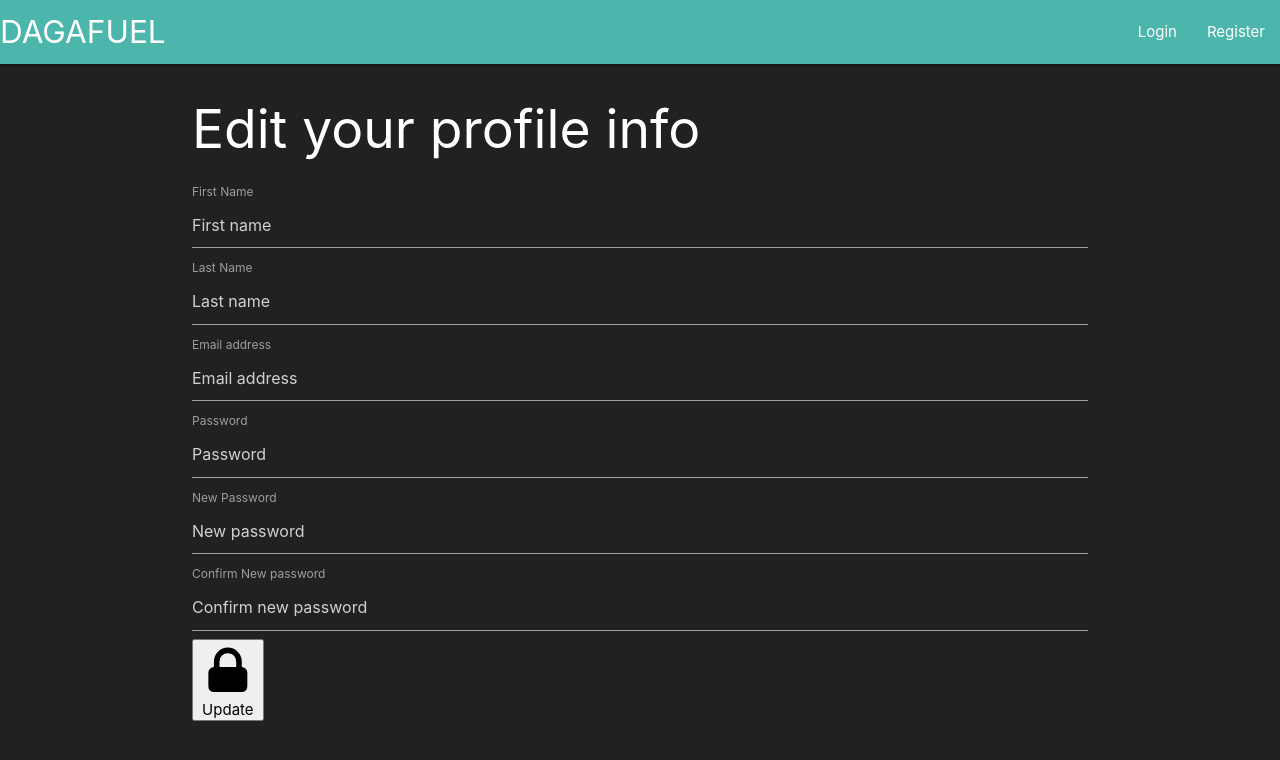
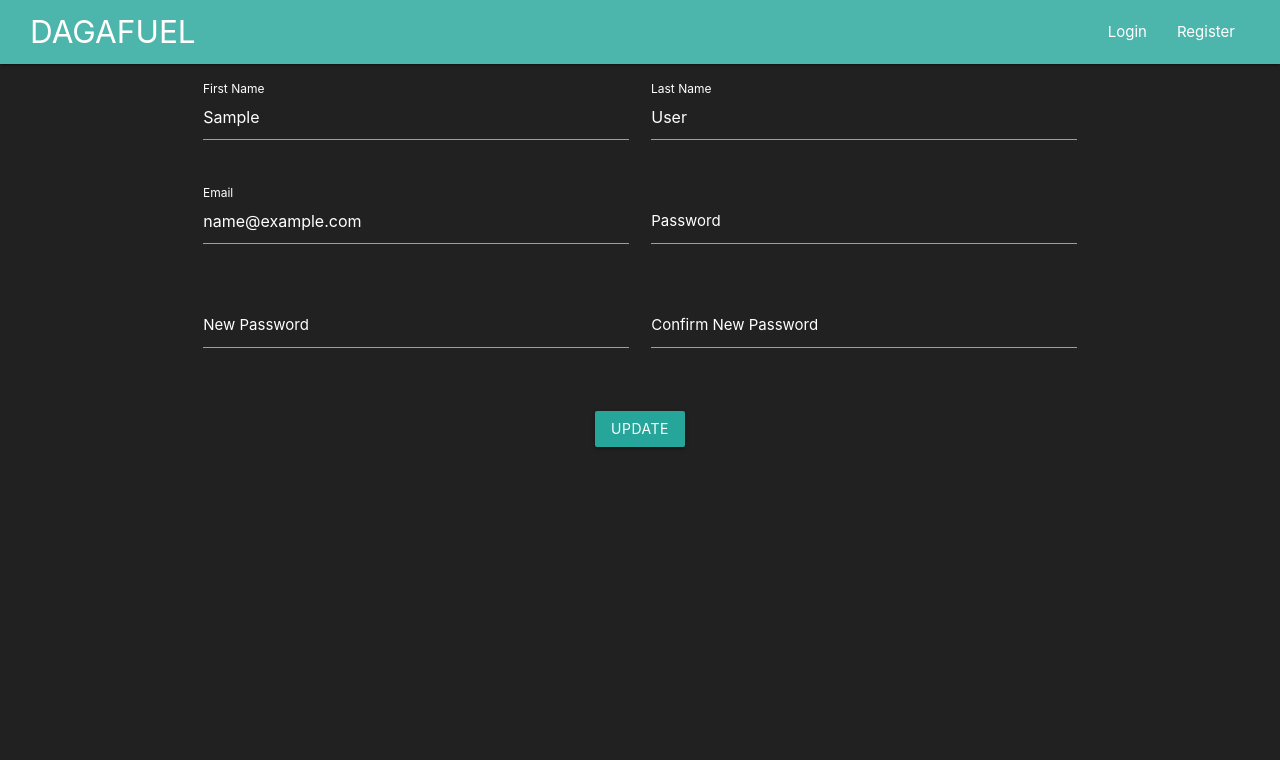
Before and after one commit to dairsposito/daga-fuel, a PHP site: template app/views/users/index.view.php in a window 1280 px wide. Shown: the top 760 px of the page. Run offline with PHP 8.4, Linux system fonts and the light colour scheme; the template is opened without the code that fills it: most values are stand-ins (such as "Sample title", 1, 10 or a date in 2020); data that the repository does not hold is empty.

Commit message:
feat: to add profile page

```diff
--- a/app/routes.php
+++ b/app/routes.php
@@ -5,7 +5,7 @@ $router->get('', 'PagesController@home', [App\Middleware\Auth::class]);
 $router->get('user', 'UsersController@index', [App\Middleware\Auth::class]);
 $router->get('user/create', 'UsersController@create', [App\Middleware\Guest::class]);
 $router->post('user/create', 'UsersController@store', [App\Middleware\Guest::class]);
-$router->get('user/update', 'UsersController@edit', [App\Middleware\Auth::class]);
+// $router->get('user/update', 'UsersController@edit', [App\Middleware\Auth::class]);
 $router->post('user/update', 'UsersController@update', [App\Middleware\Auth::class]);
 $router->get('user/delete', 'UsersController@delete', [App\Middleware\Auth::class]);
 $router->post('user/delete', 'UsersController@destroy', [App\Middleware\Auth::class]);
--- a/app/views/partials/header.php
+++ b/app/views/partials/header.php
@@ -16,7 +16,7 @@ use App\Core\Auth; ?>
     });
 </script>
 
-<nav class="teal lighten-2">
+<nav class="teal lighten-2" style="padding: 0 2rem 0 2rem;">
     <div class="nav-wrapper">
         <a href="/" class="brand-logo">DAGAFUEL</a>
         <a href="#" data-target="mobile-demo" class="sidenav-trigger"><i class="material-icons">menu</i></a>
--- a/app/views/users/index.view.php
+++ b/app/views/users/index.view.php
@@ -2,54 +2,45 @@
 
 <?php require __DIR__ . '/../partials/header.php'; ?>
 
-<?php use App\Core\Session; ?>
-
-<div class="min-h-full flex items-center justify-center py-12 px-4 sm:px-6 lg:px-8">
-    <div class="max-w-md w-full space-y-8">
-        <div>
-            <h2 class="mt-6 text-center text-3xl font-extrabold text-gray-900">Edit your profile info</h2>
+<div class="row" style="margin-top: 1rem;">
+    <form class="col s12" action="/user/update" method="POST">
+        <div class="row">
+            <div class="input-field col s12 m6">
+                <input id="name" type="text" class="validate" name="first-name" value="<?= $firstName ?>">
+                <label for="name">First Name</label>
+            </div>
+            <div class="input-field col s12 m6">
+                <input id="name" type="text" class="validate" name="last-name" value="<?= $lastName ?>">
+                <label for="name">Last Name</label>
+            </div>
         </div>
-        <form class="mt-8 space-y-6" action="/user" method="POST">
-            <div class="rounded-md shadow-sm -space-y-px">
-                <div>
-                    <label for="firstName" class="sr-only">First Name</label>
-                    <input id="firstName" name="firstName" type="text" autocomplete="firstName" required class="appearance-none rounded-none relative block w-full px-3 py-2 border border-gray-300 placeholder-gray-500 text-gray-900 rounded-t-md focus:outline-none focus:ring-indigo-500 focus:border-indigo-500 focus:z-10 sm:text-sm" placeholder="First name">
-                </div>
-                <div>
-                    <label for="lastName" class="sr-only">Last Name</label>
-                    <input id="lastName" name="lastName" type="text" autocomplete="lastName" required class="appearance-none rounded-none relative block w-full px-3 py-2 border border-gray-300 placeholder-gray-500 text-gray-900 focus:outline-none focus:ring-indigo-500 focus:border-indigo-500 focus:z-10 sm:text-sm" placeholder="Last name">
-                </div>
-                <div>
-                    <label for="emailAddress" class="sr-only">Email address</label>
-                    <input id="emailAddress" name="email" type="email" autocomplete="email" required class="appearance-none rounded-none relative block w-full px-3 py-2 border border-gray-300 placeholder-gray-500 text-gray-900 focus:outline-none focus:ring-indigo-500 focus:border-indigo-500 focus:z-10 sm:text-sm" placeholder="Email address">
-                </div>
-                <div>
-                    <label for="password" class="sr-only">Password</label>
-                    <input id="password" name="password" type="password" autocomplete="currentPassword" required class="appearance-none rounded-none relative block w-full px-3 py-2 border border-gray-300 placeholder-gray-500 text-gray-900 focus:outline-none focus:ring-indigo-500 focus:border-indigo-500 focus:z-10 sm:text-sm" placeholder="Password">
-                </div>
-                <div>
-                    <label for="newPassword" class="sr-only">New Password</label>
-                    <input id="newPassword" name="newPassword" type="password" autocomplete="newPassword" required class="appearance-none rounded-none relative block w-full px-3 py-2 border border-gray-300 placeholder-gray-500 text-gray-900 focus:outline-none focus:ring-indigo-500 focus:border-indigo-500 focus:z-10 sm:text-sm" placeholder="New password">
-                </div>
-                <div>
-                    <label for="confirmPassword" class="sr-only">Confirm New password</label>
-                    <input id="confirmPassword" name="confirmPassword" type="password" autocomplete="newPassword" required class="appearance-none rounded-none relative block w-full px-3 py-2 border border-gray-300 placeholder-gray-500 text-gray-900 rounded-b-md focus:outline-none focus:ring-indigo-500 focus:border-indigo-500 focus:z-10 sm:text-sm" placeholder="Confirm new password">
-                </div>
+        <div class="row">
+            <div class="input-field col s12 m6">
+                <input id="email" type="email" class="validate" name="email" value="<?= $email ?>">
+                <label for="email">Email</label>
             </div>
-
-            <div>
-                <button type="submit" class="group relative w-full flex justify-center py-2 px-4 border border-transparent text-sm font-medium rounded-md text-white bg-indigo-600 hover:bg-indigo-700 focus:outline-none focus:ring-2 focus:ring-offset-2 focus:ring-indigo-500">
-                    <span class="absolute left-0 inset-y-0 flex items-center pl-3">
-                        <!-- Heroicon name: solid/lock-closed -->
-                        <svg class="h-5 w-5 text-indigo-500 group-hover:text-indigo-400" xmlns="http://www.w3.org/2000/svg" viewBox="0 0 20 20" fill="currentColor" aria-hidden="true">
-                            <path fill-rule="evenodd" d="M5 9V7a5 5 0 0110 0v2a2 2 0 012 2v5a2 2 0 01-2 2H5a2 2 0 01-2-2v-5a2 2 0 012-2zm8-2v2H7V7a3 3 0 016 0z" clip-rule="evenodd" />
-                        </svg>
-                    </span>
-                    Update
-                </button>
+            <div class="input-field col s12 m6">
+                <input id="password" type="password" class="validate" name="password">
+                <label for="password">Password</label>
             </div>
-        </form>
-    </div>
+        </div>
+        <div class="row">
+            <div class="input-field col s12 m6">
+                <input id="new-password" type="password" class="validate" name="new-password">
+                <label for="new-password">New Password</label>
+            </div>
+            <div class="input-field col s12 m6">
+                <input id="confirm-new-password" type="password" class="validate" name="confirm-new-password">
+                <label for="confirm-new-password">Confirm New Password</label>
+            </div>
+        </div>
+        <div class="row">
+            <span class="helper-text red-text"><?= isset($error) ? $error : '' ?></span>
+        </div>
+        <div class="row center">
+            <button class="btn" type="submit">Update</button>
+        </div>
+    </form>
 </div>
 
 <?php require __DIR__ . '/../partials/footer.php'; ?>
```
Also changed, not shown: app/controllers/UsersController.php (+20 -7 lines), app/models/Model.php (+6 -1 lines), app/models/User.php (+18 -120 lines), core/database/QueryBuilder.php (+18 -2 lines), README.md.
